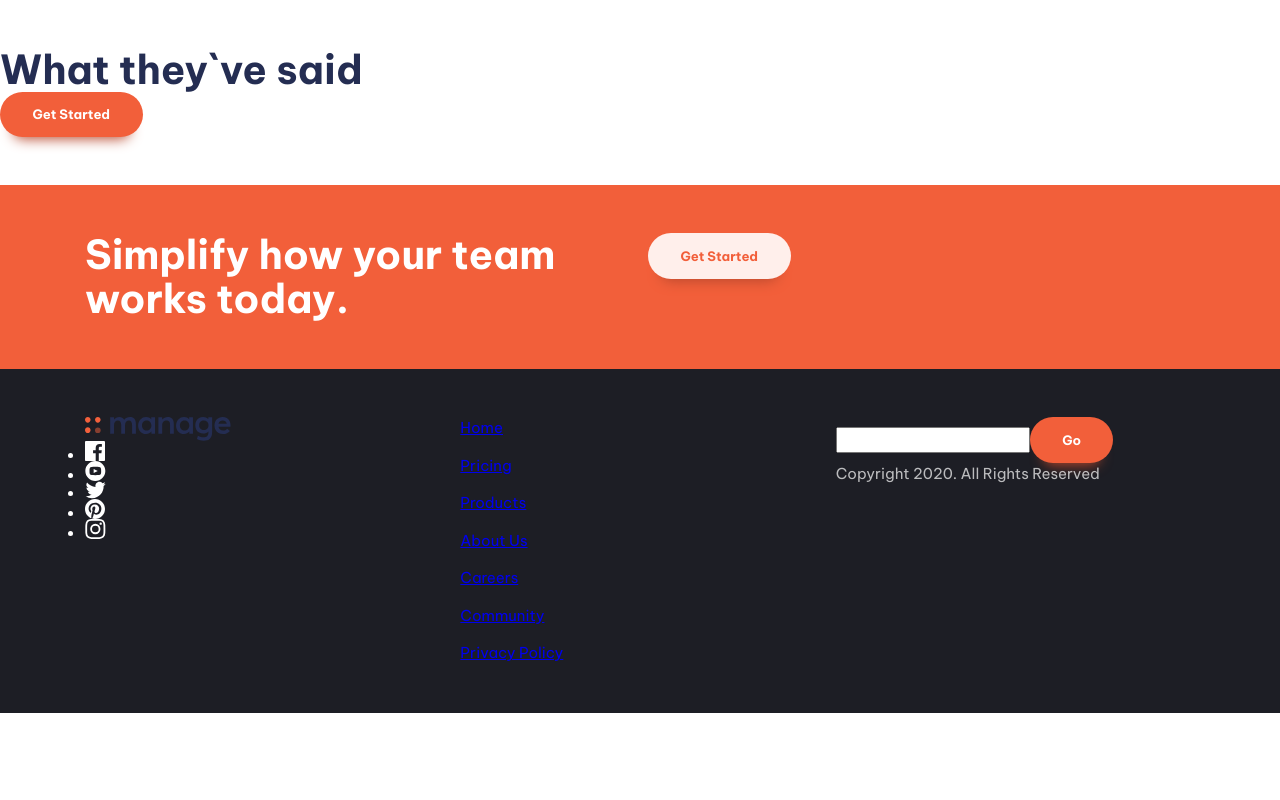
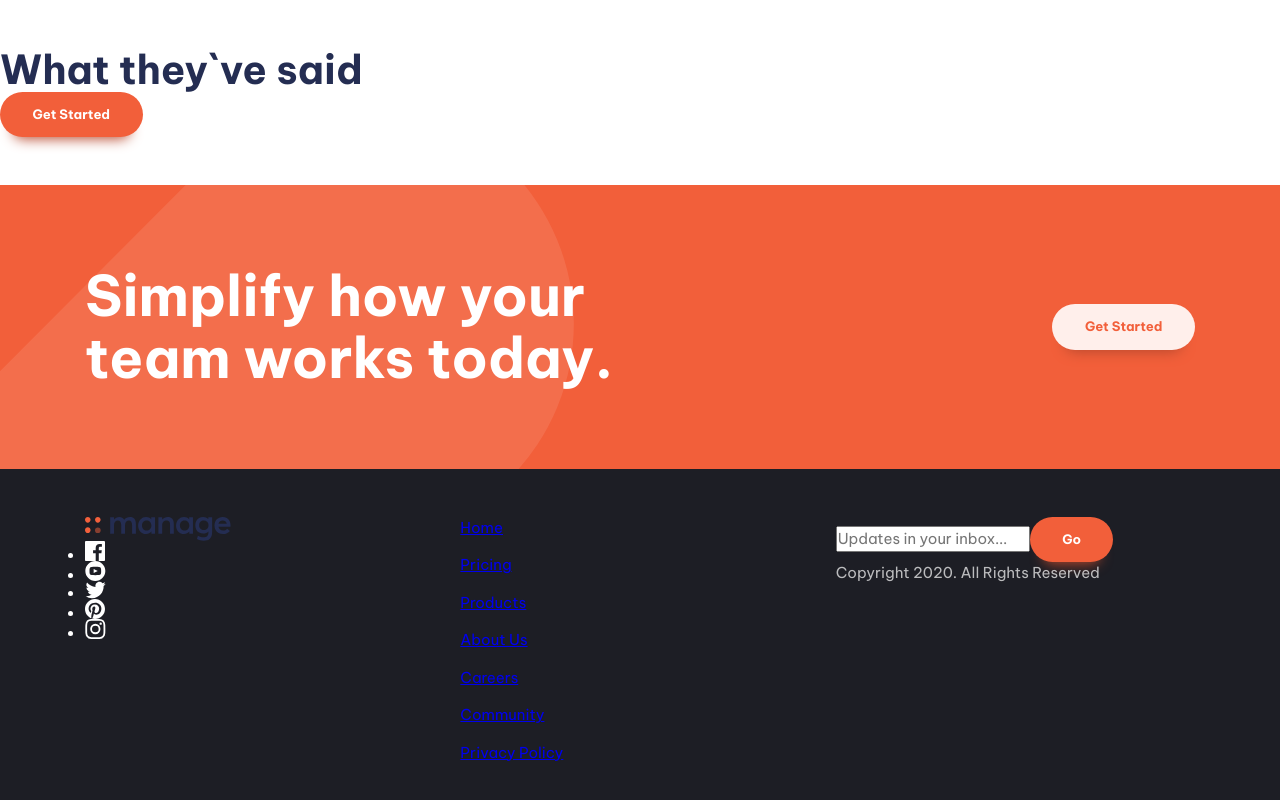
Before and after one commit to dovletgeldi-dev/manage-landing-page, a plain HTML site: page index.html in a window 1280 px wide. Shown: the part 1395-2195 px from the top of the page. Before the commit the page ends 2108 px from the top, so only its background shows below. Drawn offline with Linux system fonts and the light colour scheme.

Commit message:
finished the CTA styling

```diff
--- a/index.html
+++ b/index.html
@@ -147,16 +147,16 @@
       </section>
 
       <section
-        class="call-to-action | bg-accent-400 | text-neutral-100 | padding-block-700"
+        class="call-to-action | bg-accent-400 | text-neutral-100 | padding-block-900"
       >
         <div class="container">
-          <div class="even-columns">
+          <div class="even-columns vertical-align-center">
             <div>
-              <p class="fs-secondary-heading fw-bold">
+              <p class="fs-primary-heading fw-bold">
                 Simplify how your team works today.
               </p>
             </div>
-            <div>
+            <div class="justify-self-end-md">
               <button class="button" data-type="inverted">Get Started</button>
             </div>
           </div>
@@ -217,7 +217,10 @@
           </div>
           <div>
             <form action="">
-              <input type="email" /><button class="button">Go</button>
+              <input
+                type="email"
+                placeholder="Updates in your inbox..."
+              /><button class="button">Go</button>
               <p>Copyright 2020. All Rights Reserved</p>
             </form>
           </div>
--- a/style.css
+++ b/style.css
@@ -261,6 +261,35 @@ p[data-width="wide"] {
   }
 }
 
+/* Call to Action */
+
+.call-to-action {
+  position: relative;
+  isolation: isolate;
+  text-align: center;
+}
+
+@media (min-width: 50em) {
+  .call-to-action {
+    position: relative;
+    isolation: isolate;
+    text-align: left;
+  }
+}
+
+.call-to-action::before {
+  content: "";
+  position: absolute;
+  z-index: -1;
+  inset: 0;
+
+  background-image: url("/images/bg-tablet-pattern.svg"),
+    url("images/bg-tablet-pattern.svg");
+  background-position: -15rem -5rem, 80rem -42rem;
+  background-repeat: no-repeat;
+  opacity: 0.1;
+}
+
 /* Utility classes */
 
 .container {
@@ -271,13 +300,27 @@ p[data-width="wide"] {
   margin-inline: auto;
 }
 
-.flow * + * {
-  margin-top: var(--flow-spacer, 3em);
-}
-
 .even-columns {
   display: grid;
   gap: 1rem;
+}
+
+.vertical-align-center {
+  align-items: center;
+}
+
+.justify-self-end {
+  justify-self: end;
+}
+
+@media (min-width: 50em) {
+  .justify-self-end-md {
+    justify-self: end;
+  }
+}
+
+.flow * + * {
+  margin-top: var(--flow-spacer, 3em);
 }
 
 @media (min-width: 50em) {
```
